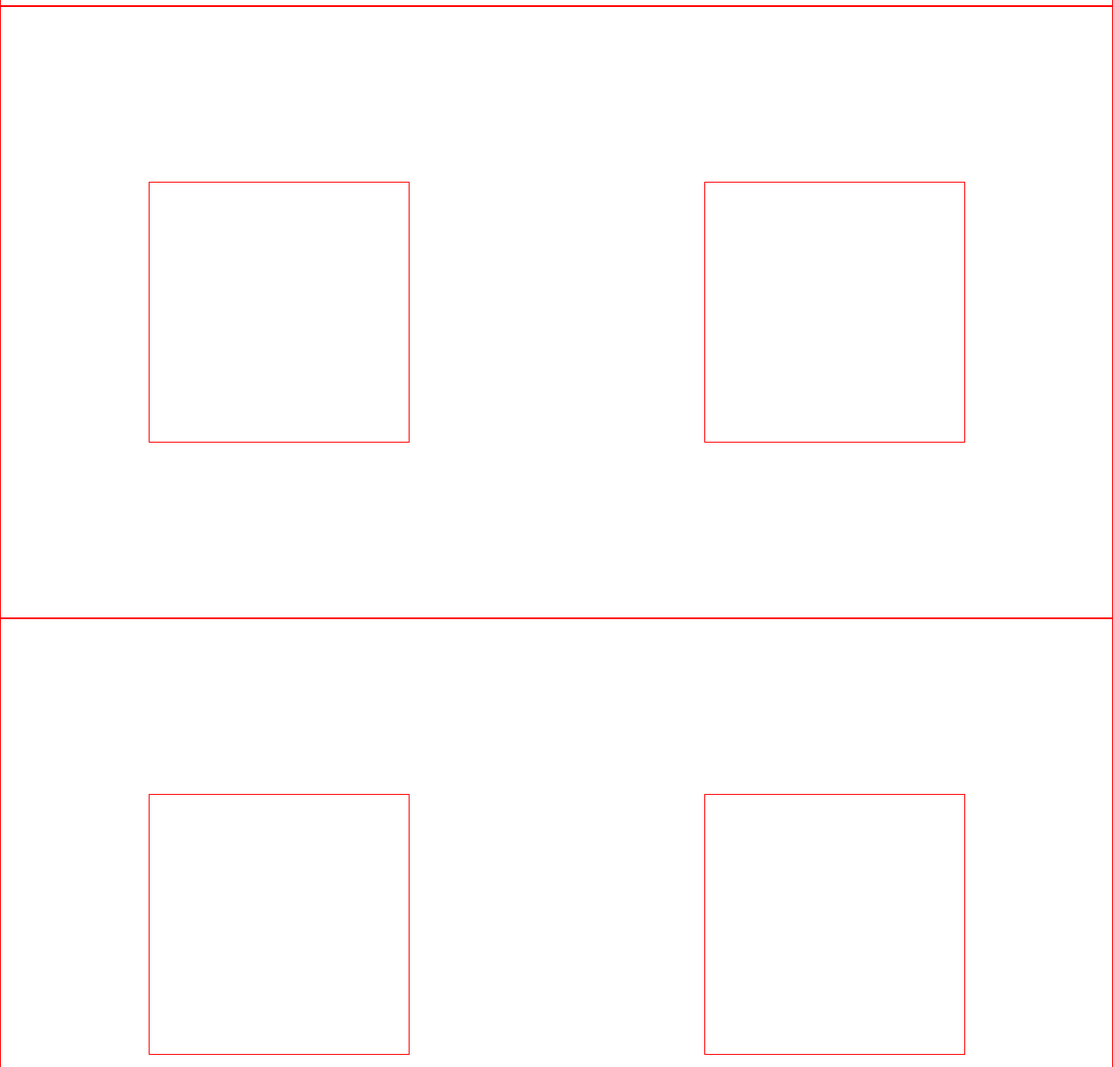
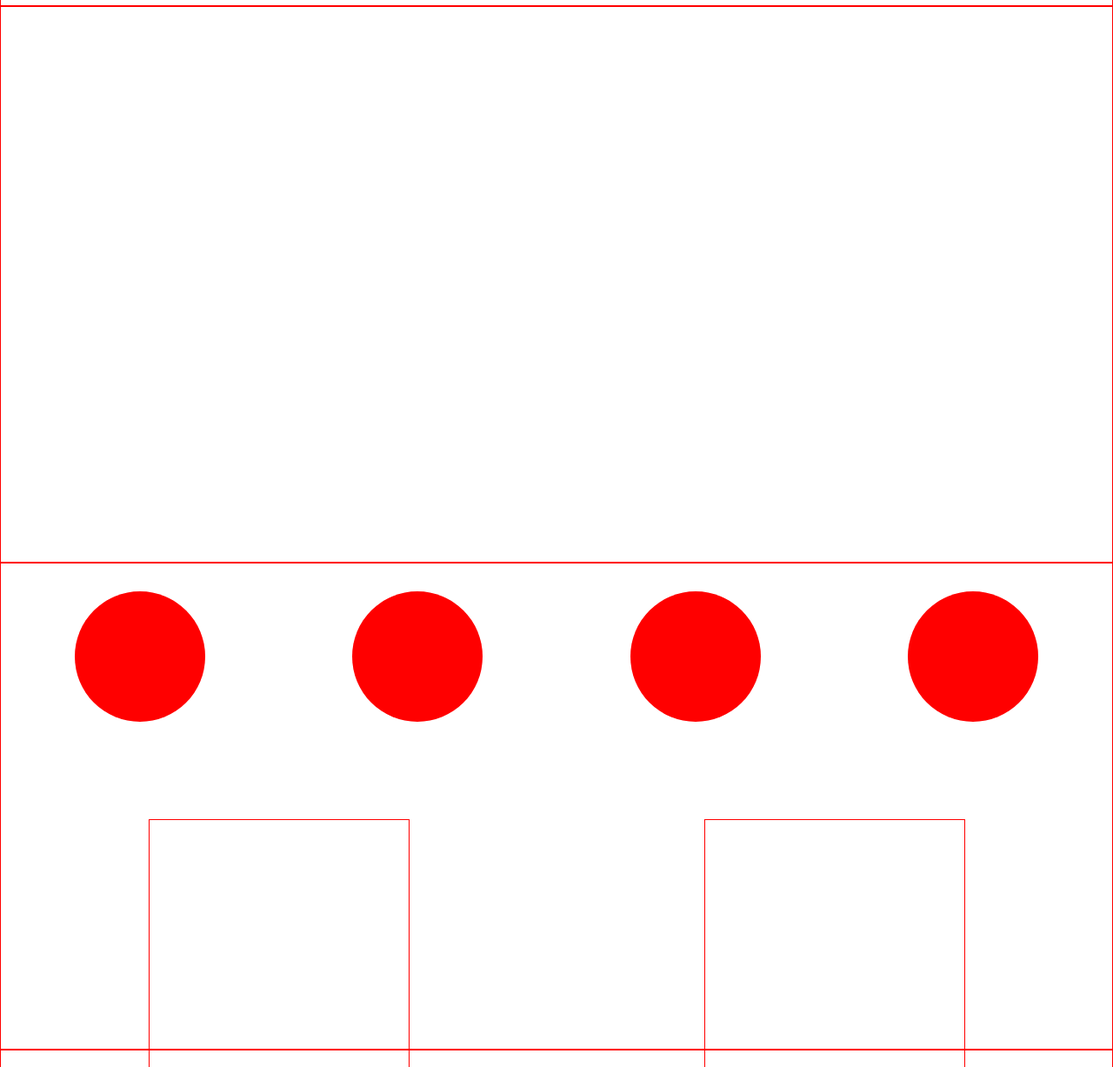
Before and after one commit to Davi-Serrano/DS-Solu-es, a website: page index.html in a window 1280 px wide. Shown: the part 73-1300 px from the top of the page at 87% size. Drawn offline with Linux system fonts and the light colour scheme.

Commit message:
Primeira versão do mock-up finalizada

```diff
--- a/index.css
+++ b/index.css
@@ -42,14 +42,51 @@
     padding: 0 1em;
   }
 
+  .header-section{
+    display: flex;
+    flex-direction: column;
 
-  .section,  .fly-container{
+    height: 80vh;
+
+    border: 1px solid red;
+  }
+
+
+
+  /*part2*/
+
+  .section{
+    display: flex;
+    flex-direction: column;
+    height: 70vh;
+  }
+
+  .top{
+    padding: 2em 0;
+  }
+
+
+
+  .informs{
     display: flex;
     justify-content: space-around;
     align-items: center;
-    height: 88vh;
+    max-width: 100vw;
   }
 
+  .circle{
+    width: 150px;
+    height: 150px;
+    background-color: red;
+    border-radius: 150px ;
+  }
+
+  .bottom{
+    display: flex;
+    justify-content: space-around;
+    align-items: center;
+    padding-top: 5em;
+  }
 
   .box1, .box2{
     width: 300px;
@@ -58,9 +95,25 @@
 
 }
 
-
-  /*part2*/
-
+  /*part3*/
   .fly-container{
+    display: flex;
+    justify-content: space-around;
+    align-items: center;
     height: 88vh;
   }
+
+  footer{
+    display: flex;
+    justify-content: space-around;
+    align-items: center;
+    padding: 1em 0;
+    border: 1px solid red;
+    max-width: 100vw;
+  }
+
+  .min-box{
+    width: 150px;
+    height: 150px;
+    border: 1px solid red;
+  }
--- a/index.html
+++ b/index.html
@@ -22,9 +22,23 @@
             </div>
         </header>
 
+        <div class="header-section">
+
+        </div>
+    </div>
+
     <div class="section">
+        <div class="top">
 
+            <div class="informs">
+                <div class="circle"></div>
+                <div class="circle"></div>
+                <div class="circle"></div>
+                <div class="circle"></div>
+            </div>
+        </div>
 
+        <div class="bottom">
             <div class="box1">
 
             </div>
@@ -33,13 +47,11 @@
 
             </div>
 
+        </div>
 
-        </div>
     </div>
 
     <div class="fly-container">
-
-
         <div class="box1">
 
         </div>
@@ -47,10 +59,13 @@
         <div class="box2">
 
         </div>
-
-
-        </div>
     </div>
 
+    <footer>
+        <div class="min-box"></div>
+        <div class="min-box"></div>
+        <div class="min-box"></div>
+        <div class="min-box"></div>
+    </footer>
 </body>
 </html>
```
Lines whose indentation alone changed are shown as unchanged.
